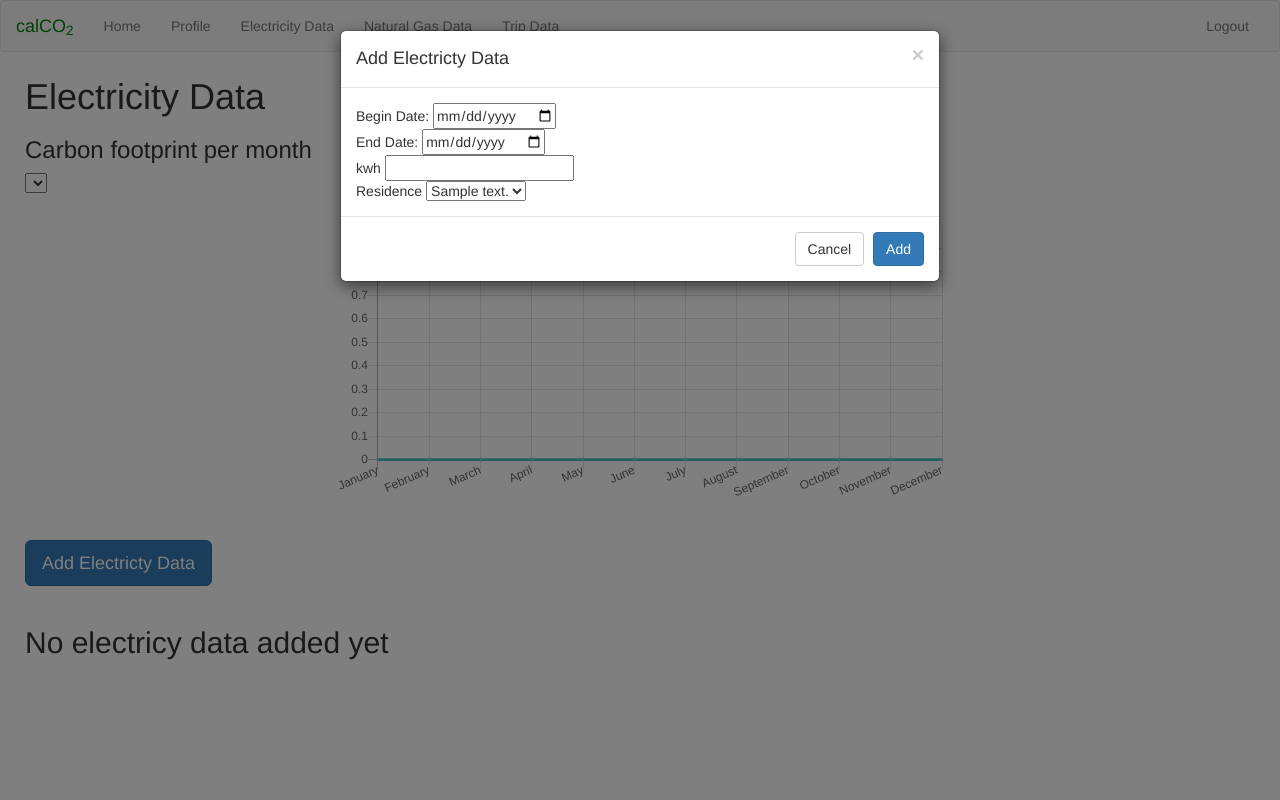
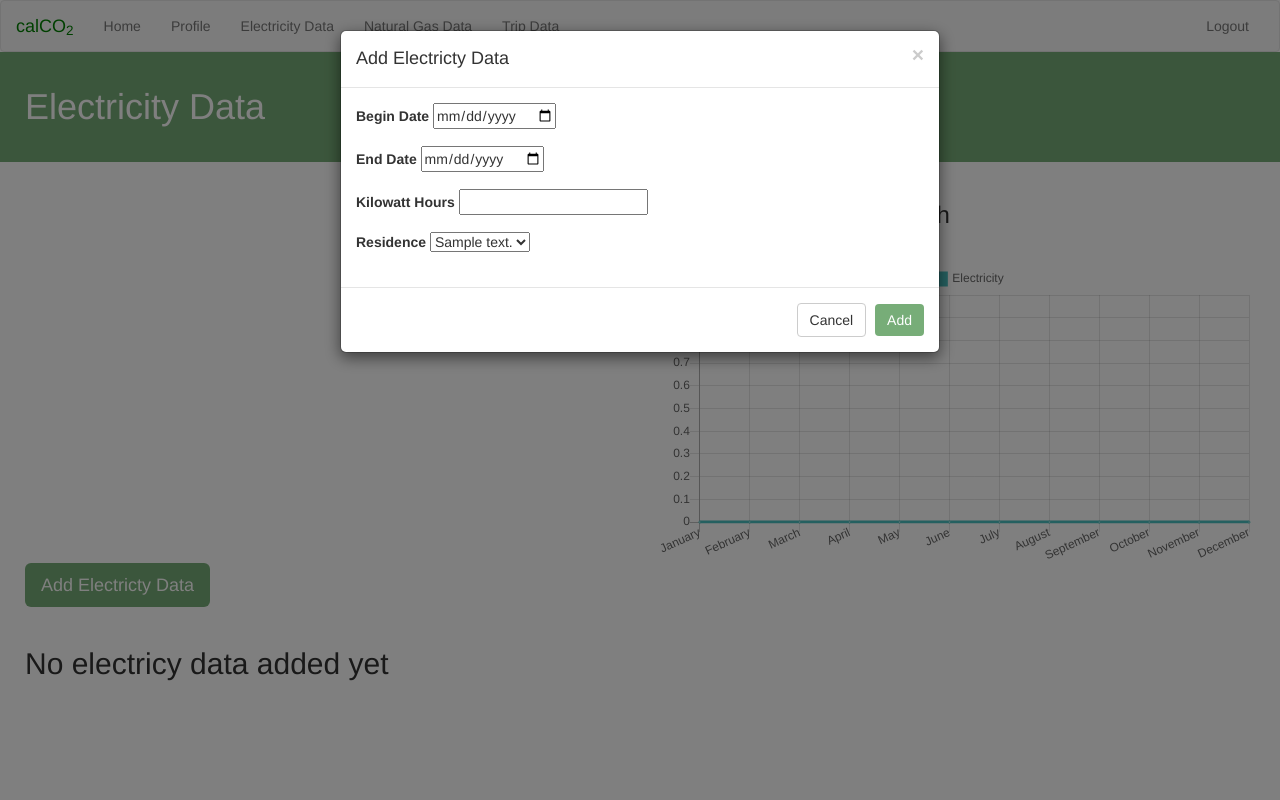
Before and after one commit to katietaylor/carbon-calculator, a Flask app: page /kwh-log in a window 1280 px wide, after a click on "Add Electricty Data". Run offline with Flask 2, Linux system fonts and the light colour scheme; the visitor is signed in with stand-in values (Sample User, id 1); tables that the repository leaves empty hold one stand-in row (values such as "Sample post"); data that the repository does not hold is empty; some libraries are stand-ins or nearby versions.

Commit message:
css and html styling

```diff
--- a/server.py
+++ b/server.py
@@ -30,6 +30,7 @@ def homepage():
     user_id = session.get("user_id")
 
     if user_id:
+        name = User.query.get(user_id).name
         years = set()
         years.update(TripLog.get_trip_years(user_id),
                      ElectricityLog.get_kwh_years(user_id),
@@ -53,7 +54,7 @@ def homepage():
                                years=sorted(years, reverse=True),
                                makes=makes, usercars=usercars,
                                co2_per_yr=co2_per_yr, this_year=this_year,
-                               trees=trees_to_offset)
+                               trees=trees_to_offset, name=name)
 
     else:
         return render_template("login-register.html")
--- a/static/homepage.js
+++ b/static/homepage.js
@@ -53,7 +53,6 @@ function updateYearCo2BarChart(response) {
 }
 
 updateYearCo2BarChart();
-
 
 // Get Zipcode ################################################################
 
--- a/static/main.css
+++ b/static/main.css
@@ -5,7 +5,6 @@
 }
 
 .small-graph-canvas {
-    width: 50%;
     margin-left: auto;
     margin-right: auto;
 }
@@ -13,3 +12,36 @@
 .block-content {
     margin: 25px;
 }
+
+.year-dropdown {
+    text-align: left;
+}
+
+.btn-primary {
+    background-color: #77AD78;
+    border: #77AD78;
+}
+
+.btn-primary:hover,
+.btn-primary:focus,
+.btn-primary:active,
+.btn-primary:active:focus {
+  background-color: green;
+  border-color: green;
+}
+
+.page-head {
+    margin-top: -25px;
+    margin-left: -30px;
+    margin-right: -25px;
+    padding-top: 25px;
+    padding-bottom: 25px;
+    border-bottom: 0;
+    color: white;
+    background-color: #77AD78;
+}
+
+.heading {
+    margin-left: 15px;
+    margin-top: -10px;
+}
--- a/templates/kwh-list.html
+++ b/templates/kwh-list.html
@@ -1,13 +1,22 @@
 {% extends 'base.html' %}
 
-{% block title %} Electricity Log {% endblock %}
+{% block title %} Electricity{% endblock %}
 
 {% block content %}
 
+<div class="container-fluid page-head">
+  <div class="heading">
     <h1>Electricity Data</h1>
+  </div>
+</div>
+<br>
 
+<div class="row">
+  <div class="col-md-6">
+    <div class="summary">
       {% if electricity_logs %}
- <table class="table-condensed">
+      <div><h3>Carbon Footprint Summary</h3></div><br>
+      <table class="table table-responsive summary-table">
         <tr>
           <th></th>
           <th>CO2 Total</th>
@@ -22,13 +31,16 @@
           <td>{{ summary[year]["daily_avg"] }}</td>
         </tr>
         {% endfor %}
- </table><br>
+      </table>
       {% endif %}
+    </div>
+  </div>
+  <div class="col-md-6">
+    <div id="co2-trend-chart" class="trend-chart">
+      <div><h3>Carbon Footprint per Month</h3></div>
 
- <div id="co2-trend-chart">
-    <h3>Carbon footprint per month</h3>
-
-    <form action="/select-year">
+      <form action="/select-year" class="year-dropdown">
+          <label for="year">Year</label>
           <select name="year", id="trend-year">
           {% for year in years %}
               <option value="{{ year }}">{{ year }}</option>
@@ -39,7 +51,8 @@
         <canvas id="lineGraph"></canvas>
       </div>
     </div>
-<br><br>
+  </div>
+</div>
 
  <!-- Button trigger modal -->
 <button type="button" class="btn btn-primary btn-lg" data-toggle="modal" data-target="#addKwhModal">
@@ -87,19 +100,29 @@
         <button type="button" class="close" data-dismiss="modal" aria-label="Close"><span aria-hidden="true">&times;</span></button>
         <h4 class="modal-title" id="addKwhModalLabel">Add Electricty Data</h4>
       </div>
-
+      <!-- form for adding new kwh -->
       <form action="/add-kwh" method="POST">
-      <!-- form for adding new kwh -->
         <div class="modal-body">
-          Begin Date: <input type="date" name="start_date" required> <br>
-          End Date: <input type="date" name="end_date" required> <br>
-          kwh <input type="number" name="kwh" required> <br>
-
-          Residence <select name="residence">
+          <div class="form-group">
+            <label for="addStartDate">Begin Date</label>
+              <input type="date" name="start_date" id="addStartDate" required>
+          </div>
+          <div class="form-group">
+            <label for="addEndDate">End Date</label>
+            <input type="date" name="end_date" id="addEndDate" required>
+          </div>
+          <div class="form-group">
+            <label for="addKwh">Kilowatt Hours</label>
+            <input type="number" name="kwh" id="addKwh"required>
+          </div>
+          <div class="form-group">
+            <label for="addResidence">Residence</label>
+            <select name="residence" id="addResidence">
               {% for residence in residences %}
                 <option value="{{ residence.name_or_address }}">{{ residence.name_or_address }}</option>
               {% endfor %}
-          </select><br>
+            </select>
+          </div>
         </div>
         <div class="modal-footer">
           <button type="button" class="btn btn-default" data-dismiss="modal">Cancel</button>
@@ -109,7 +132,6 @@
     </div>
   </div>
 </div>
-
 
 <!-- Edit Modal -->
 <div class="modal fade" id="editKwhModal" tabindex="-1" role="dialog" aria-labelledby="editKwhModalLabel">
@@ -123,15 +145,27 @@
       <form action="/edit-kwh" id="edit-kwh" method="POST">
       <!-- form for editing new kwh -->
       <div class="modal-body">
-        <input type="text" name="elect_id" id="elect-id" value="" hidden> <br>
-        Begin Date: <input type="date" name="start_date" id="e-start-date" required> <br>
-        End Date: <input type="date" name="end_date" id="e-end-date" required> <br>
-        kwh <input type="number" name="kwh" id="kwh" required> <br>
-        Residence <select name="residence" id="e-residence">
+        <input type="text" name="elect_id" id="elect-id" value="" hidden>
+        <div class="form-group">
+          <label for="editStartDate">Begin Date</label>
+          <input type="date" name="start_date" id="editStartDate" required>
+        </div>
+        <div class="form-group">
+          <label for="editEndDate">End Date</label>
+          <input type="date" name="end_date" id="editEndDate" required>
+        </div>
+        <div class="form-group">
+          <label for="editKwh">Kilowatt Hours</label>
+          <input type="number" name="kwh" id="editKwh" required>
+        </div>
+        <div class="form-group">
+          <label for="editResidence">Residnece</label>
+          <select name="residence" id="editResidence">
           {% for residence in residences %}
               <option value="{{ residence.name_or_address }}">{{ residence.name_or_address }}</option>
           {% endfor %}
-        </select><br>
+          </select>
+        </div>
       </div>
       <div class="modal-footer">
           <button type="button" class="btn btn-default" data-dismiss="modal">Cancel</button>
@@ -156,10 +190,10 @@
       $("#edit-kwh").show();
 
       $("#elect-id").val(electId);
-      $("#e-start-date").val(currentStartDate);
-      $("#e-end-date").val(currentEndDate);
-      $("#kwh").val(currentKwh);
-      $("#e-residence").val(currentResidence);
+      $("#editStartDate").val(currentStartDate);
+      $("#editEndDate").val(currentEndDate);
+      $("#editKwh").val(currentKwh);
+      $("#editResidence").val(currentResidence);
   }
 
   $("#submit-kwh-edit").on("submit", function () {
--- a/templates/profile.html
+++ b/templates/profile.html
@@ -4,7 +4,11 @@
 
 {% block content %}
 
-<h1>{{ name }}'s Profile </h1>
+<div class="container-fluid page-head">
+  <div class="heading">
+    <h1>{{ name }}'s Profile </h1>
+  </div>
+</div>
 
 <!-- Residence ############################################################ -->
 
```
Also changed, not shown: templates/homepage.html (+6 -2 lines), templates/ng-list.html (+18 -5 lines), templates/trip-list.html (+18 -4 lines). Lines whose indentation alone changed are shown as unchanged.
